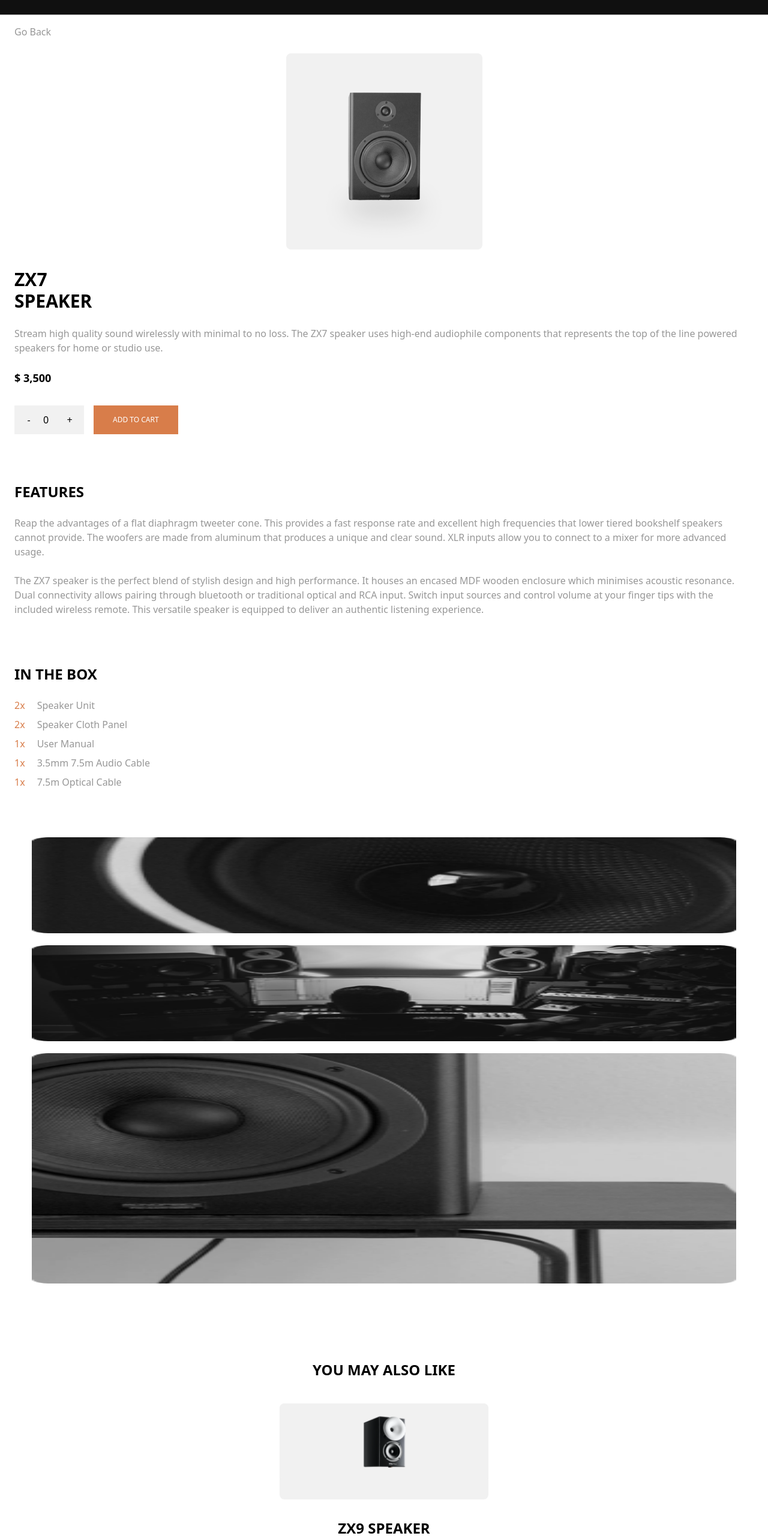
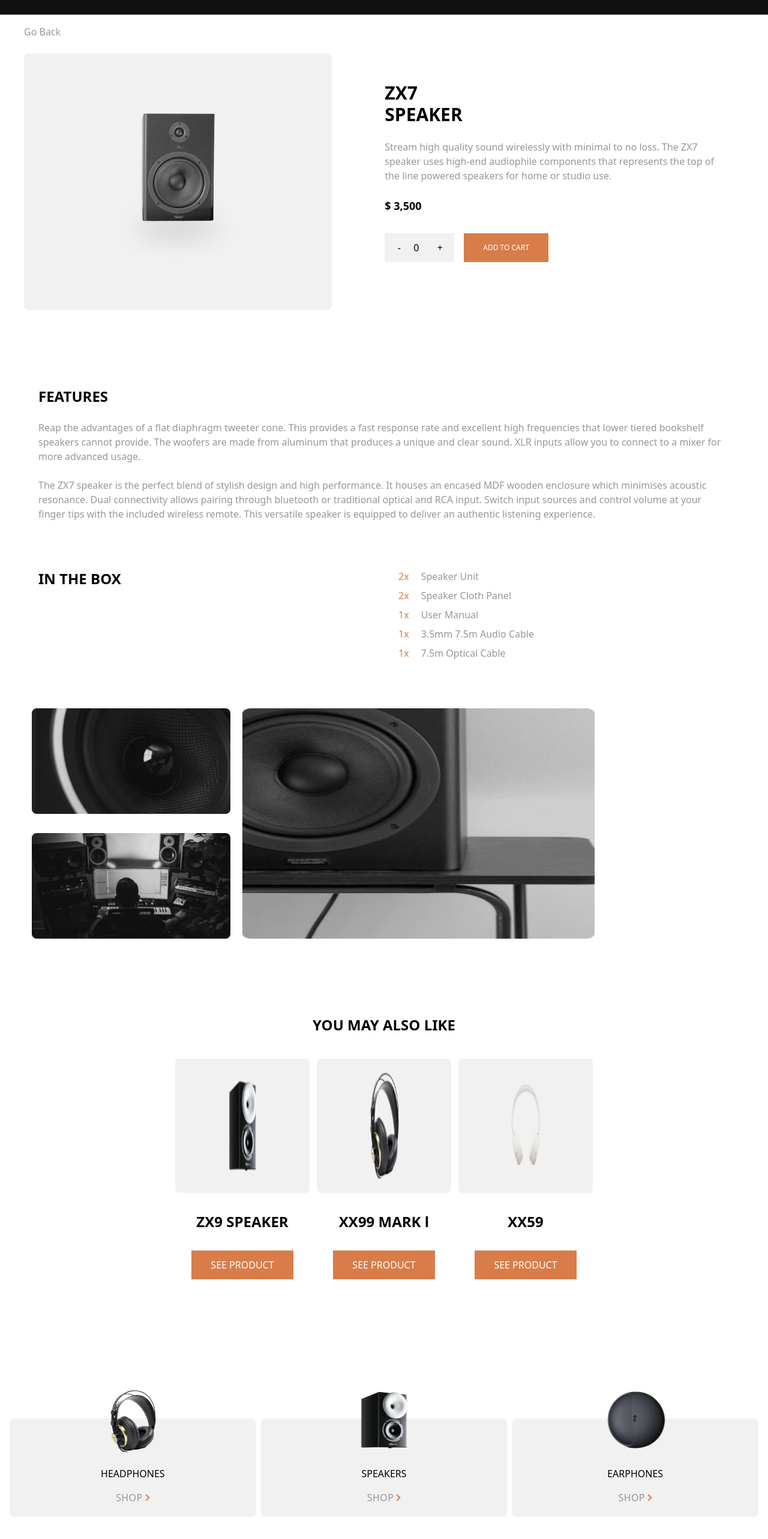
Before and after one commit to TedJenkler/ecommerce-react-tailwind, a React (Create React App) app: page /ZX7 in a window 1280 px wide. Shown: the part 60-2626 px from the top of the page at 60% size. Built offline with nearby package versions, Linux system fonts and the light colour scheme.

Commit message:
products responsive mobile and tablet

```diff
--- a/src/Components.js/BackBtn.js
+++ b/src/Components.js/BackBtn.js
@@ -3,7 +3,7 @@ import { useNavigate } from 'react-router-dom';
 const BackBtn = () => {
         const navigate = useNavigate();
     return (
-        <button className="ml-6 mt-4 mb-6 text-bordergrey" onClick={() => navigate(-1)}>Go Back</button>
+        <button className="ml-6 mt-4 mb-6 text-bordergrey md:ml-10" onClick={() => navigate(-1)}>Go Back</button>
     )
 }
 
--- a/src/Components.js/ImgGroup.js
+++ b/src/Components.js/ImgGroup.js
@@ -1,9 +1,11 @@
 const ImgGroup = ( {img1, img2, img3, alt1, alt2, alt3} ) => {
     return (
-        <section className="w-11/12 mb-32">
-            <img className="h-40 w-full mb-5" src={img1} alt={alt1} />
-            <img className="h-40 w-full mb-5" src={img2} alt={alt2} />
-            <img className="h-96 w-full" src={img3} alt={alt3} />
+        <section className="flex flex-col w-11/12 mb-32 md:flex-row">
+            <div className="md:flex md:flex-col justify-between">
+                <img className="h-40 w-full mb-5 md:h-44" src={img1} alt={alt1} />
+                <img className="h-40 w-full mb-5 md:mb-0 md:h-44" src={img2} alt={alt2} />
+            </div>
+            <img className="h-96 w-full md:w-1/2 md:ml-5" src={img3} alt={alt3} />
         </section>
     )
 }
--- a/src/Components.js/Product.js
+++ b/src/Components.js/Product.js
@@ -5,26 +5,34 @@ const Product = ( {img, h11, h12, p, price, p2, p3, b1, b2, b3, b4, b5, newp, nr
     return (<>
         <BackBtn />
         <section className="flex flex-col items-start text-start">
-            <div className="flex flex-col items-center w-full">
+            <div className="md:flex md:flex-row md:mb-32 md:mr-10">
+                <div className="flex flex-col items-center w-full md:min-h-full md:bg-greywhite md:justify-center md:ml-10 md:mr-16 rounded-lg">
                     <img className="mb-8" src={img} alt={h11} />
                 </div>
+                <div className="md:mt-12">
                 {newp === true ? <h2 className="tracking-[10px] text-darkorange mb-6 text-sm ml-6">NEW PRODUCT</h2> : null}
                 <h1 className="text-3xl mx-6 font-bold">{h11}</h1>
                 <h1 className="text-3xl mb-6 mx-6 font-bold">{h12}</h1>
                 <p className="text-base mb-6 mx-6 text-bordergrey">{p}</p>
                 <p className="text-lg mb-8 mx-6 font-bold">{price}</p>
                 <AddToCart />
+                </div>
+            </div>
+            <div className="md:mx-10">
                 <h2 className="text-2xl mx-6 mb-6 font-bold">FEATURES</h2>
                 <p className="mb-6 mx-6 text-bordergrey">{p2}</p>
                 <p className="mb-20 mx-6 text-bordergrey">{p3}</p>
-            <h2 className="mb-6 mx-6 text-2xl font-bold">IN THE BOX</h2>
-            <ul className="flex flex-col gap-2 mx-6 mb-20 text-bordergrey text-base">
+                <div className="md:flex">
+                    <h2 className="mb-6 mx-6 text-2xl font-bold md:w-1/2">IN THE BOX</h2>
+                    <ul className="flex flex-col gap-2 mx-6 mb-20 text-bordergrey text-base md:w-1/2">
                         <li className="flex gap-5"><p className="text-darkorange">{nr1}</p>{b1}</li>
                         <li className="flex gap-5"><p className="text-darkorange">{nr2}</p>{b2}</li>
                         <li className="flex gap-5"><p className="text-darkorange">{nr3}</p>{b3}</li>
                         <li className="flex gap-5"><p className="text-darkorange">{nr4}</p>{b4}</li>
                         <li className="flex gap-5"><p className="text-darkorange">{nr5}</p>{b5}</li>
                     </ul>
+                </div>
+            </div>
         </section>
         </>)
 }
--- a/src/Components.js/Suggestion.js
+++ b/src/Components.js/Suggestion.js
@@ -2,17 +2,25 @@ import { Link } from "react-router-dom"
 
 const Suggestion = ( {img1, alt1, h21, img2, alt2, h22, img3, alt3, h23, link1, link2, link3} ) => {
     return(
-        <section className="flex flex-col items-center">
+        <section className="flex flex-col items-center md:w-11/12">
             <h2 className="text-2xl font-bold mb-10">YOU MAY ALSO LIKE</h2>
-            <div className="w-full bg-greywhite flex justify-center mb-8 items-center rounded-lg"><img className="h-32 mb-8" src={img1} alt={alt1} /></div>
+            <div className="flex flex-col items-center md:flex-row md:gap-3">
+                <div className="flex flex-col items-center md:w-56">
+                    <div className="w-full bg-greywhite flex justify-center mb-8 items-center rounded-lg md:h-56"><img className="h-32 mb-8 md:h-56 md:w-56 md:mb-0" src={img1} alt={alt1} /></div>
                     <h2 className="text-2xl font-bold mb-8">{h21}</h2>
                     <Link to={link1} className="bg-darkorange text-white py-3 px-8 mb-14">SEE PRODUCT</Link>
-            <img className="h-32 w-full mb-8" src={img2} alt={alt2} />
+                </div>
+                <div className="flex flex-col items-center md:w-56">
+                    <img className="h-32 w-full mb-8 md:h-56 md:w-56" src={img2} alt={alt2} />
                     <h2 className="text-2xl font-bold mb-8">{h22}</h2>
                     <Link to={link2} className="bg-darkorange text-white py-3 px-8 mb-14">SEE PRODUCT</Link>
-            <div className="w-full bg-greywhite flex justify-center mb-8 rounded-lg"><img className="h-32" src={img3} alt={alt3} /></div>
+                </div>
+                <div className="flex flex-col items-center w-full md:w-56">
+                    <div className="w-full bg-greywhite flex justify-center mb-8 rounded-lg"><img className="h-32 md:h-56 md:w-56" src={img3} alt={alt3} /></div>
                     <h2 className="text-2xl font-bold mb-8">{h23}</h2>
                     <Link to={link3} className="bg-darkorange text-white py-3 px-8 mb-14">SEE PRODUCT</Link>
+                </div>
+            </div>
         </section>
     )
 }
--- a/src/Pages.js/XX59.js
+++ b/src/Pages.js/XX59.js
@@ -43,10 +43,10 @@ const XX59 = () => {
             <div className="flex flex-col items-center">
                 <ImgGroup img1={woman} img2={bookandheadphones} img3={lightheadphones} alt1="hangingheadphones" alt2="thingsonfloor" alt3="glowingheadphones" />
             </div>
-            <div className="flex flex-col items-center">
+            <div className="flex flex-col items-center md:mb-32">
                 <Suggestion link1="/XX99_MARK_ll" link2="/XX99_MARK_l" link3="/zx9" img1={suggestionxx99} alt1="xx99mark2" h21="XX99 MARK II" img2={suggestionxx99mark1} alt2="XX99" h22="XX99 MARK I" img3={suggestionzx9} alt3="ZX9 SPEAKER" h23="ZX9 SPEAKER" />
             </div>
-            <section className="flex flex-col items-center mb-32">
+            <section className="flex flex-col items-center mb-32 md:flex-row md:gap-2 md:mx-4">
                 <LinkItem img={headphones} h2="HEADPHONES" link="/headphones" />
                 <LinkItem img={speaker} h2="SPEAKERS" link={"/speakers"} />
                 <LinkItem img={earphones} h2="EARPHONES" link={"/earphones"} />
--- a/src/Pages.js/XX99_MARK_l.js
+++ b/src/Pages.js/XX99_MARK_l.js
@@ -43,10 +43,10 @@ const XX99_MARK_l = () => {
             <div className="flex flex-col items-center">
                 <ImgGroup img1={hangingheadphone} img2={itemsonfloor} img3={glowingheadphones} alt1="hangingheadphones" alt2="thingsonfloor" alt3="glowingheadphones" />
             </div>
-            <div className="flex flex-col items-center">
+            <div className="flex flex-col items-center md:mb-32">
                 <Suggestion link1="/XX99_MARK_ll" link2="/xx59" link3="/zx9" img1={suggestionxx99} alt1="xx99mark2" h21="XX99 MARK II" img2={suggestionxx59} alt2="XX59" h22="XX59" img3={suggestionzx9} alt3="ZX9 SPEAKER" h23="ZX9 SPEAKER" />
             </div>
-            <section className="flex flex-col items-center mb-32">
+            <section className="flex flex-col items-center mb-32 md:flex-row md:gap-2 md:mx-4 md:mb-32">
                 <LinkItem img={headphones} h2="HEADPHONES" link="/headphones" />
                 <LinkItem img={speaker} h2="SPEAKERS" link={"/speakers"} />
                 <LinkItem img={earphones} h2="EARPHONES" link={"/earphones"} />
--- a/src/Pages.js/XX99_MARK_ll.js
+++ b/src/Pages.js/XX99_MARK_ll.js
@@ -39,13 +39,13 @@ const XX99_MARK_ll = () => {
             p2="Featuring a genuine leather head strap and premium earcups, these headphones deliver superior comfort for those who like to enjoy endless listening. It includes intuitive controls designed for any situation. Whether you’re taking a business call or just in your own personal space, the auto on/off and pause features ensure that you’ll never miss a beat."           p3="The advanced Active Noise Cancellation with built-in equalizer allow you to experience your audio world on your terms. It lets you enjoy your audio in peace, but quickly interact with your surroundings when you need to. Combined with Bluetooth 5. 0 compliant connectivity and 17 hour battery life, the XX99 Mark II headphones gives you superior sound, cutting-edge technology, and a modern design aesthetic."
             b1="Headphone Unit" b2="Replacement Earcups" b3="User Manual" b4="3.5mm 5m Audio Cable" b5="Travel Bag" newp={newP}
             nr1="1x" nr2="2x" nr3="1x" nr4="1x" nr5="1x"/>
-            <div className="flex flex-col items-center">
+            <div className="flex flex-col items-center md:mx-10">
                 <ImgGroup img1={man} img2={itemstable} img3={headphoneclose} alt1="manwithheadphones" alt2="thingsontable" alt3="headphones close" />
             </div>
-            <div className="flex flex-col items-center">
+            <div className="flex flex-col items-center md:mb-32">
                 <Suggestion link1="/XX99_MARK_l" link2="/xx59" link3="/zx9"  img1={suggestionxx99} alt1="xx99mark1" h21="XX99 MARK I" img2={suggestionxx59} alt2="XX59" h22="XX59" img3={suggestionzx9} alt3="ZX9 SPEAKER" h23="ZX9 SPEAKER" />
             </div>
-            <section className="flex flex-col items-center mb-32">
+            <section className="flex flex-col items-center mb-32 md:flex-row md:gap-2 md:mx-4 md:mb-24 md:mb-32">
                 <LinkItem img={headphones} h2="HEADPHONES" link="/headphones" />
                 <LinkItem img={speaker} h2="SPEAKERS" link={"/speakers"} />
                 <LinkItem img={earphones} h2="EARPHONES" link={"/earphones"} />
--- a/src/Pages.js/ZX7.js
+++ b/src/Pages.js/ZX7.js
@@ -44,10 +44,10 @@ const ZX7 = () => {
             <div className="flex flex-col items-center">
                 <ImgGroup img1={closespeakerblack} img2={speakerroom} img3={speakerontable} alt1="closespeakerblack" alt2="speakerroom" alt3="speakerontable" />
             </div>
-            <div className="flex flex-col items-center">
+            <div className="flex flex-col items-center md:mb-32">
                 <Suggestion link1="/ZX9" link2="/xx99_MARK_l" link3="/xx59"  img1={suggestionzx9} alt1="ZX9 SPEAKER" h21="ZX9 SPEAKER" img2={suggestionxx99} alt2="XX99MARKl" h22="XX99 MARK l" img3={suggestionxx59} alt3="xx59" h23="XX59" />
             </div>
-            <section className="flex flex-col items-center mb-32">
+            <section className="flex flex-col items-center mb-32 md:flex-row md:gap-2 md:mx-4">
                 <LinkItem img={headphones} h2="HEADPHONES" link="/headphones" />
                 <LinkItem img={speaker} h2="SPEAKERS" link={"/speakers"} />
                 <LinkItem img={earphones} h2="EARPHONES" link={"/earphones"} />
--- a/src/Pages.js/ZX9.js
+++ b/src/Pages.js/ZX9.js
@@ -43,10 +43,10 @@ const ZX9 = () => {
             <div className="flex flex-col items-center">
                 <ImgGroup img1={closespeaker} img2={livingroom} img3={twospeakers} alt1="closespeaker" alt2="livingroom" alt3="twospeakers" />
             </div>
-            <div className="flex flex-col items-center">
+            <div className="flex flex-col items-center md:mb-32">
                 <Suggestion link1="/ZX7" link2="/xx99_MARK_l" link3="/xx59"  img1={suggestionzx7} alt1="ZX7 SPEAKER" h21="ZX7 SPEAKER" img2={suggestionxx99} alt2="XX99MARKl" h22="XX99 MARK l" img3={suggestionxx59} alt3="xx59" h23="XX59" />
             </div>
-            <section className="flex flex-col items-center mb-32">
+            <section className="flex flex-col items-center mb-32 md:flex-row md:gap-2 md:mx-4">
                 <LinkItem img={headphones} h2="HEADPHONES" link="/headphones" />
                 <LinkItem img={speaker} h2="SPEAKERS" link={"/speakers"} />
                 <LinkItem img={earphones} h2="EARPHONES" link={"/earphones"} />
--- a/src/Pages.js/yx1.js
+++ b/src/Pages.js/yx1.js
@@ -43,10 +43,10 @@ const YX1 = () => {
             <div className="flex flex-col items-center">
                 <ImgGroup img1={earphonelose} img2={chargingearphones} img3={earphonecase} alt1="closespeaker" alt2="livingroom" alt3="twospeakers" />
             </div>
-            <div className="flex flex-col items-center">
+            <div className="flex flex-col items-center md:mb-32">
                 <Suggestion link1="/xx99_MARK_l" link2="/XX59" link3="/zx9"  img1={suggestionxx99} alt1="XX99 MARK I" h21="XX99 MARK I" img2={suggestionxx59} alt2="XX59" h22="XX59" img3={suggestionzx9} alt3="ZX9 SPEAKER" h23="ZX9 SPEAKER" />
             </div>
-            <section className="flex flex-col items-center mb-32">
+            <section className="flex flex-col items-center mb-32 md:flex-row md:gap-2 md:mx-4">
                 <LinkItem img={headphones} h2="HEADPHONES" link="/headphones" />
                 <LinkItem img={speaker} h2="SPEAKERS" link={"/speakers"} />
                 <LinkItem img={earphones} h2="EARPHONES" link={"/earphones"} />
```
Lines whose indentation alone changed are shown as unchanged.
